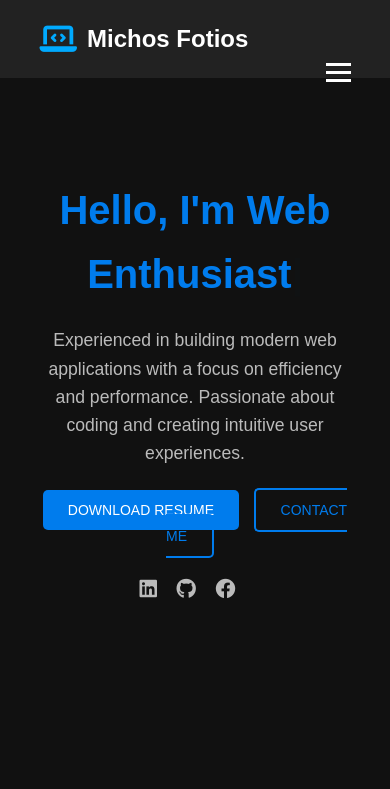
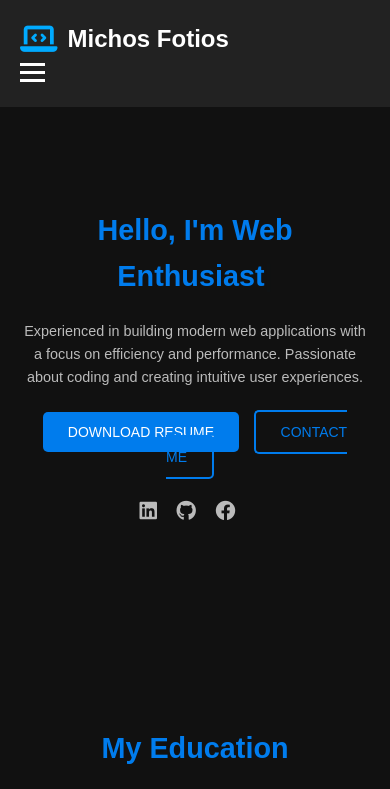
Before and after one commit to mixosf/myWebsite, a plain HTML site: page index.html in a window 390 px wide. Shown: the top 789 px of the page. Drawn offline with nearby package versions, Linux system fonts and the light colour scheme.

Commit message:
Update styles.css

```diff
--- a/styles.css
+++ b/styles.css
@@ -12,8 +12,8 @@ body {
 }
 
 .container {
-    width: 1200px;
-    max-width: 90%;
+    width: 100%; /* Αφήνουμε το container να γεμίσει όλη την οθόνη */
+    max-width: 1200px; /* Μέγιστο πλάτος σε μεγάλες οθόνες */
     margin: 0 auto;
     padding: 0 20px;
 }
@@ -21,6 +21,10 @@ body {
 .header {
     background-color: #222;
     padding: 20px 0;
+    display: flex;
+    justify-content: space-between;
+    align-items: center;
+    flex-wrap: wrap; /* Για να μετακινείται το menu κάτω αν χρειαστεί */
 }
 
 .brand {
@@ -41,7 +45,8 @@ body {
 }
 
 nav {
-    float: right;
+    display: flex;
+    align-items: center;
 }
 
 .menu-toggle {
@@ -130,8 +135,8 @@ nav .nav-links a:hover {
 }
 
 .social-icons a {
-    text-decoration: none; /* Αφαιρεί την υπογράμμιση από τα links */
-    border: none; /* Αφαιρεί το περίγραμμα */
+    text-decoration: none;
+    border: none;
     display: inline-block;
 }
 
@@ -198,7 +203,13 @@ button[type="submit"]:hover {
     background-color: #005bb5;
 }
 
+/* Responsive Styles */
 @media (max-width: 768px) {
+    /* Προσαρμογές για μικρές οθόνες */
+    .header {
+        flex-direction: column;
+    }
+
     nav .nav-links {
         display: none;
         flex-direction: column;
@@ -206,7 +217,7 @@ button[type="submit"]:hover {
         position: absolute;
         top: 70px;
         right: 0;
-        width: 50%;
+        width: 100%;
         height: 100vh;
         padding-top: 50px;
     }
@@ -224,9 +235,36 @@ button[type="submit"]:hover {
         display: block;
     }
 
-    .container {
-        text-align: center;
+    .intro h2 {
+        font-size: 2rem;
     }
 
+    .intro p {
+        font-size: 1rem;
+    }
 
+    .container {
+        width: 100%;
+    }
+
+    .buttons .btn {
+        width: 100%;
+        margin-bottom: 10px;
+    }
 }
+
+@media (max-width: 480px) {
+    /* Προσαρμογές για ακόμη μικρότερες οθόνες */
+    .intro h2 {
+        font-size: 1.8rem;
+    }
+
+    .intro p {
+        font-size: 0.9rem;
+    }
+
+    .form-group input,
+    .form-group textarea {
+        font-size: 14px;
+    }
+}
```
